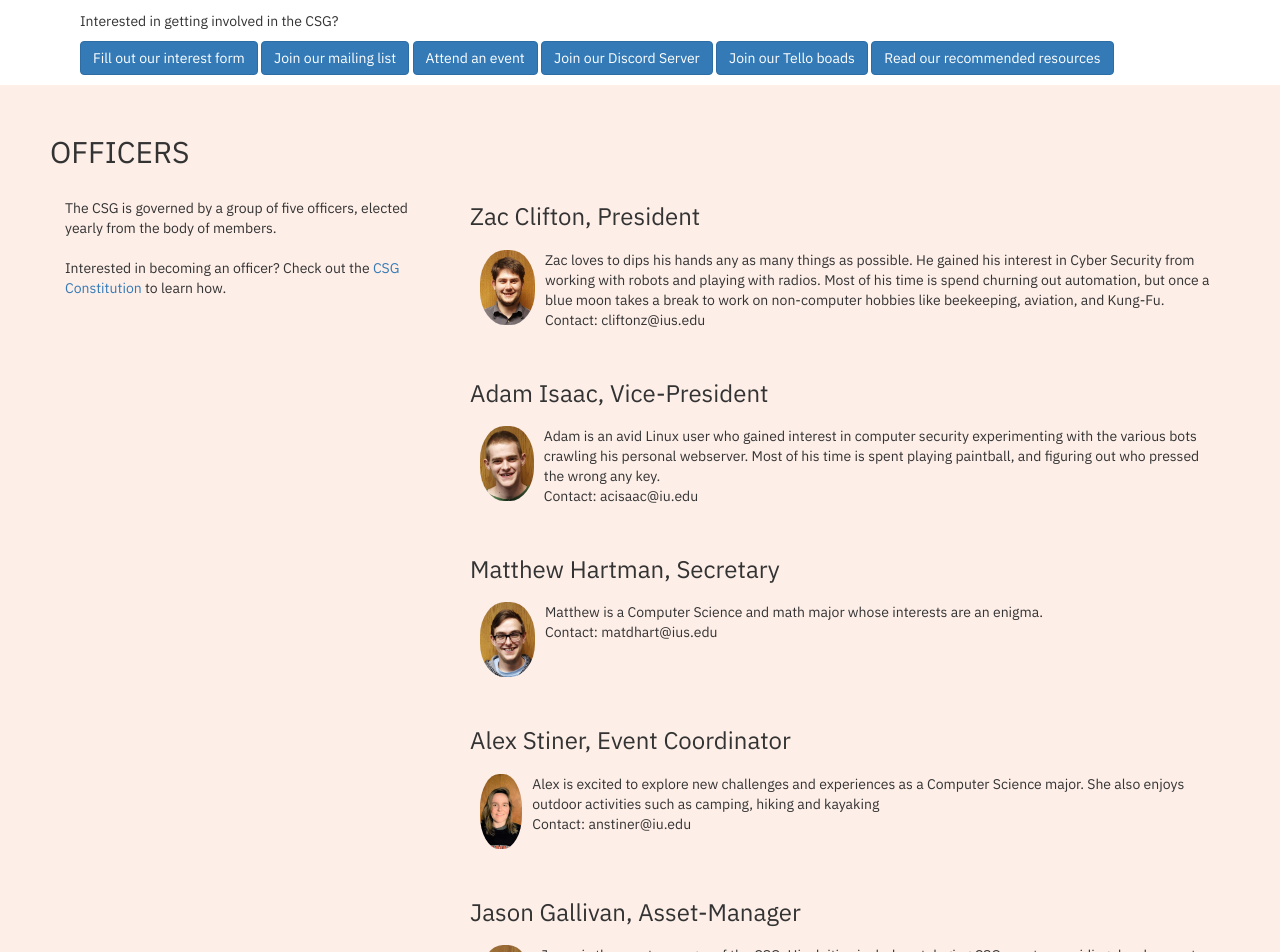
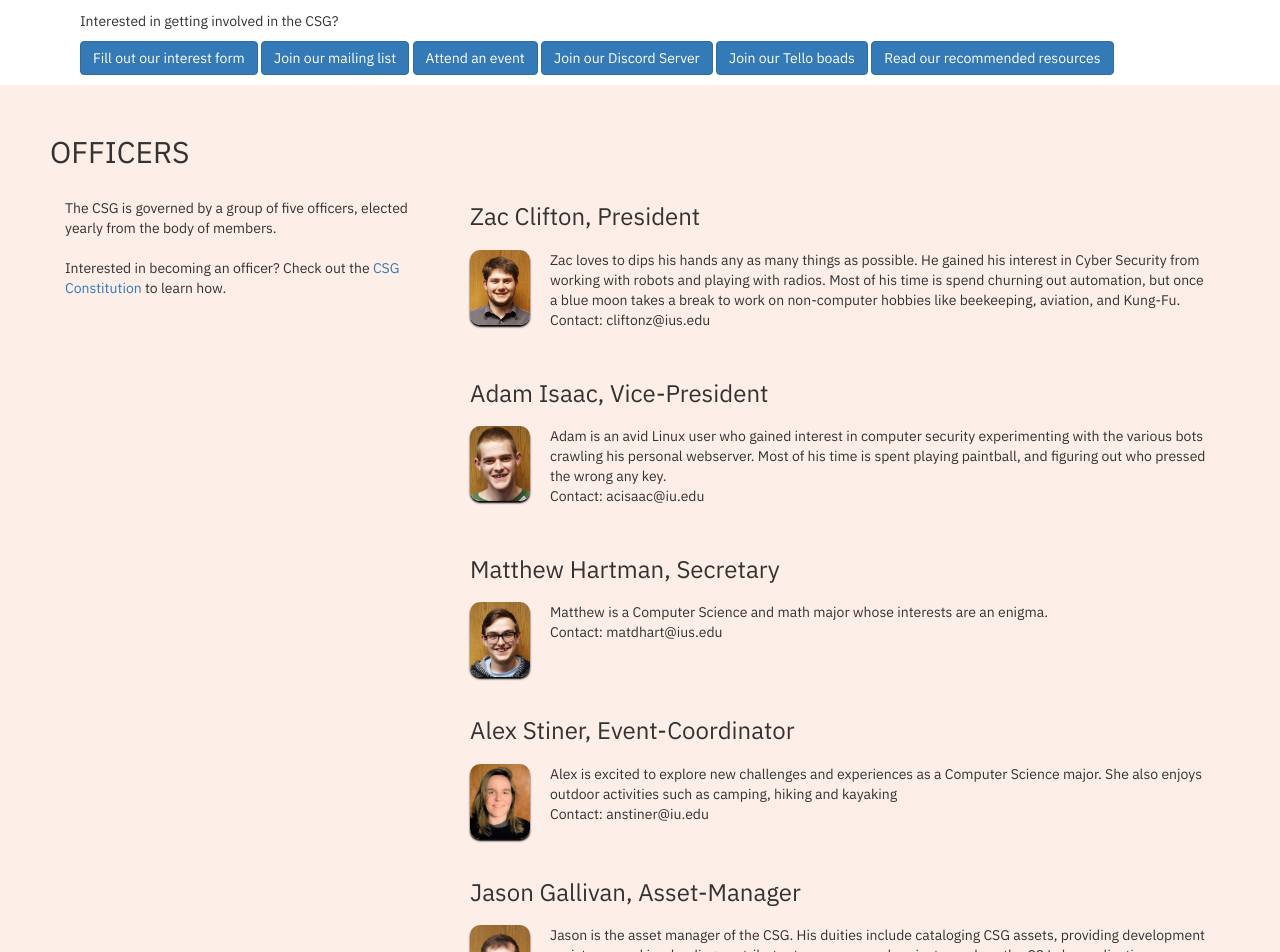
Before and after one commit to ius-csg/csghomepage, a Jekyll site: the page built from index.html, in a window 1280 px wide. Shown: the part 1080-2032 px from the top of the page. Built offline with Jekyll 4.4.1, drawn with Linux system fonts in a browser that asks for light colours.

Commit message:
Fix Alex's Portrait url and apply styling to fix the stretched portrait images to retain aspect ratio

```diff
--- a/_data/people.yml
+++ b/_data/people.yml
@@ -16,7 +16,7 @@
   contact:  "matdhart@ius.edu"
 
 - name: "Alex Stiner"
-  occupation: "Event Coordinator"
+  occupation: "Event-Coordinator"
   description: "Alex is excited to explore new challenges and experiences as a Computer Science major. She also enjoys outdoor activities such as camping, hiking and kayaking"
   contact: "anstiner@iu.edu"
 
--- a/_includes/officer.html
+++ b/_includes/officer.html
@@ -1,26 +1,29 @@
 <style>
-    .profile{
-      border-radius: 45%;
-    }
     .grid-container {
-        display: grid;
-        grid-template: auto auto;
         padding: .5rem;
-
-    }
-    .grid-container-flex {
-        display: flex;
-        grid-template-columns: auto auto;
-        grid-gap: 1rem;
-
-        padding: 10px;
     }
 
-    .item1{
+    .item1 {
         grid-column: 1/2;
         padding-right: 2rem;
 
         text-align: Left;
+    }
+    .officer__content {
+        display: flex;
+        align-items: flex-start;
+        padding: 10px;
+    }
+    .officer__content__portrait {
+        margin-right: 10px;
+        border-radius: 10px;
+        box-shadow: 0 2px 2px rgb(0,0,0);
+        height: 75px;
+        width: 60px;
+        flex-shrink: 0;
+        background-repeat: no-repeat;
+        background-position: center;
+        background-size: cover;
     }
 </style>
 
@@ -39,14 +42,17 @@
                     <h3 class="item1">
                         {{ person.name }}, {{ person.occupation }}
                     </h3>
-                    <p class="grid-container-flex">
+                    <div class="officer__content">
+                        <!-- A div must be used in order to provide a cropped version of the image with the aspect ratio retained -->
+                        <div style="background-image: url('../assets/images/officers/{{person.occupation}}.jpg');" class='officer__content__portrait'></div>
+                        <p>
+                            {{ person.description }}
+                            <br>
+                            Contact: {{ person.contact }}
+                            <br/>
+                        </p>
+                    </div>
 
-                        <img src="../assets/images/officers/{{person.occupation}}.jpg" alt="Avatar" width="55" height="75" class="profile">
-                        {{ person.description }}
-                        <br>
-                        Contact: {{ person.contact }}
-                        <br/>
-                    </p>
                 </div>
 
             {% endfor %}
```
Also changed, not shown: assets/images/officers/Event-Coordinator.jpg (renamed from assets/images/officers/Event Coordinator.JPG).
